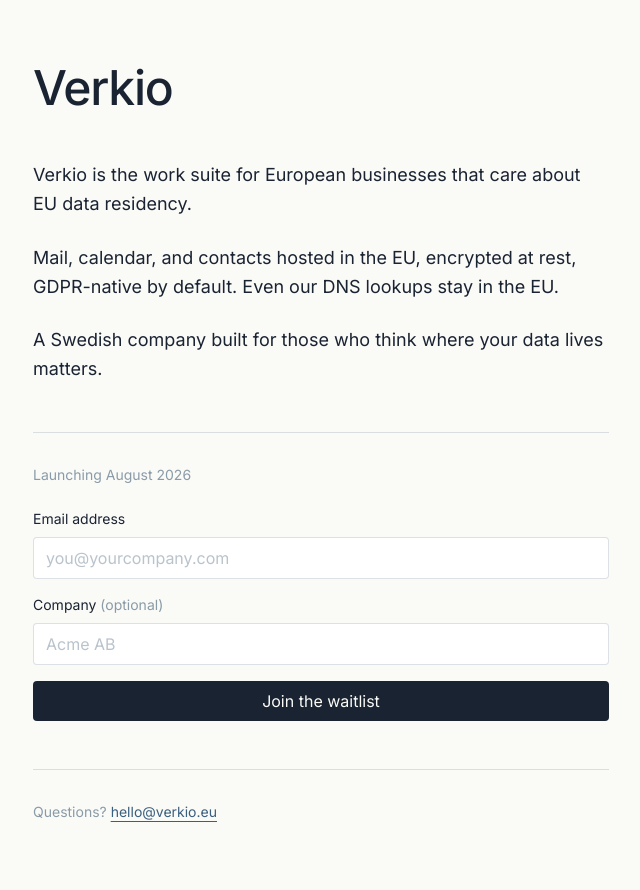
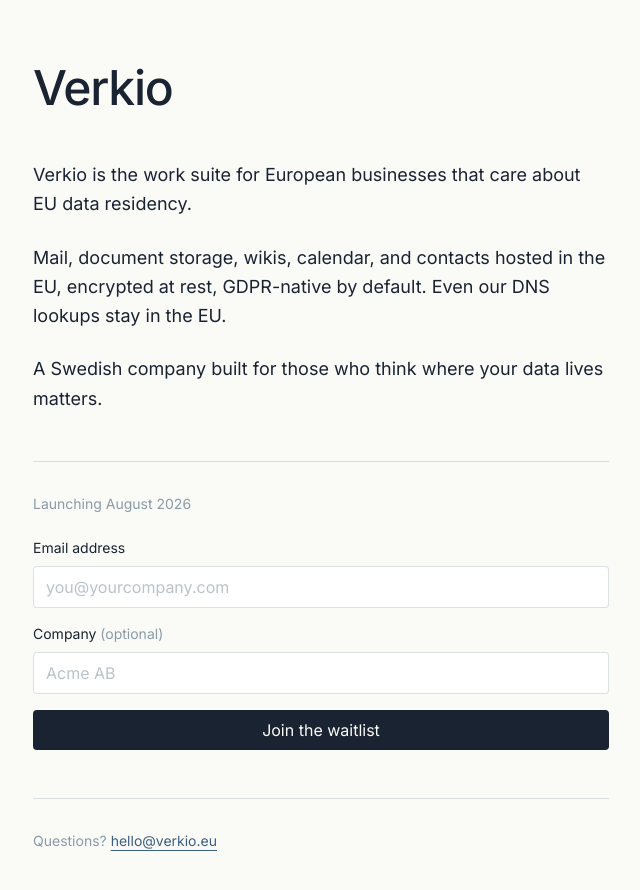
Before and after one commit to Klyfta/klyfta-marketing, a Next.js app: page / in a window 1280 px wide. Shown: the top 890 px of the page, without its empty margins (319-959 px from the left). Built offline with nearby package versions, Linux system fonts and the light colour scheme; no server answers.

Commit message:
Update copy

```diff
--- a/src/app/page.tsx
+++ b/src/app/page.tsx
@@ -13,7 +13,7 @@
         </p>
 
         <p className="text-lg leading-relaxed text-[#1A2332] mb-6">
-          Mail, calendar, and contacts hosted in the EU, encrypted at rest, GDPR-native by default. Even our DNS lookups stay in the EU.
+          Mail, document storage, wikis, calendar, and contacts hosted in the EU, encrypted at rest, GDPR-native by default. Even our DNS lookups stay in the EU.
         </p>
 
         <p className="text-lg leading-relaxed text-[#1A2332] mb-12">
```
